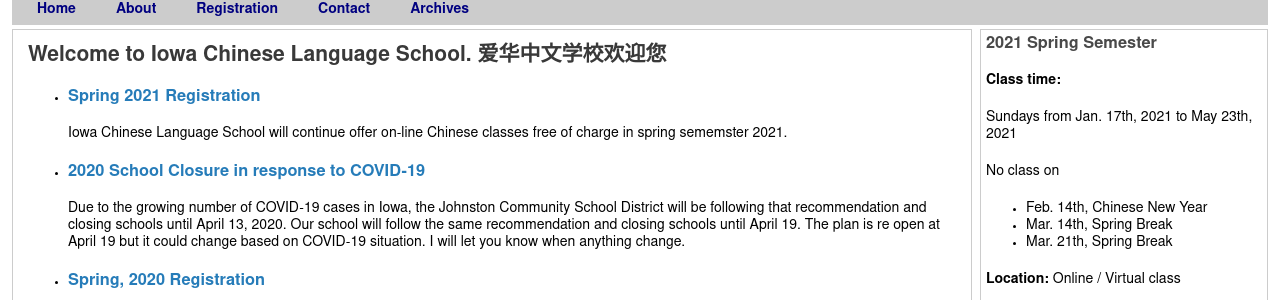
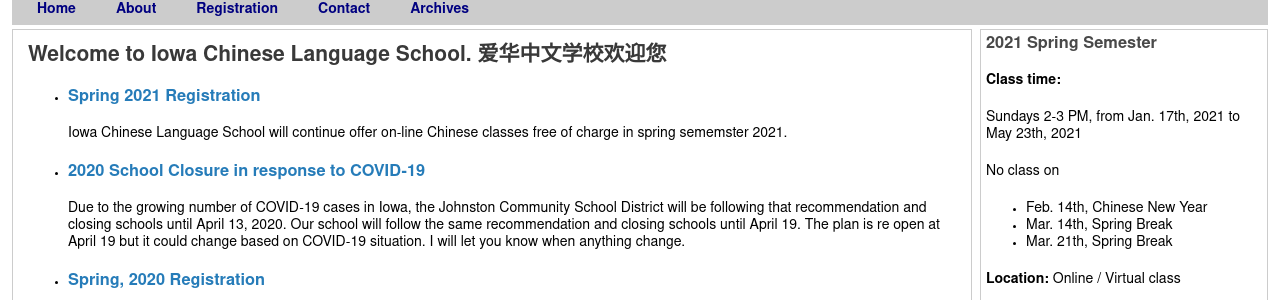
Before and after one commit to ICLSDev/ICLSDev.github.io, a Jekyll site: the page built from index.html, in a window 1280 px wide. Shown: the part 134-434 px from the top of the page. Built offline with Jekyll 4.4.1, drawn with Linux system fonts in a browser that asks for light colours.

Commit message:
Update bulletin.html

```diff
--- a/_includes/bulletin.html
+++ b/_includes/bulletin.html
@@ -1,7 +1,7 @@
 <h3>{{ site.semester }} Semester</h3>
 	<p>
 		<b>Class time: </b>
-		<p>Sundays from {{ site.semester_start }} to {{ site.semester_end }} </p>
+		<p>Sundays 2-3 PM, from {{ site.semester_start }} to {{ site.semester_end }} </p>
 		<p>No class on
 <ul><li>Feb. 14th, Chinese New Year</li><li>Mar. 14th, Spring Break</li><li>Mar. 21th, Spring Break</li></ul>
 		</p>
```
